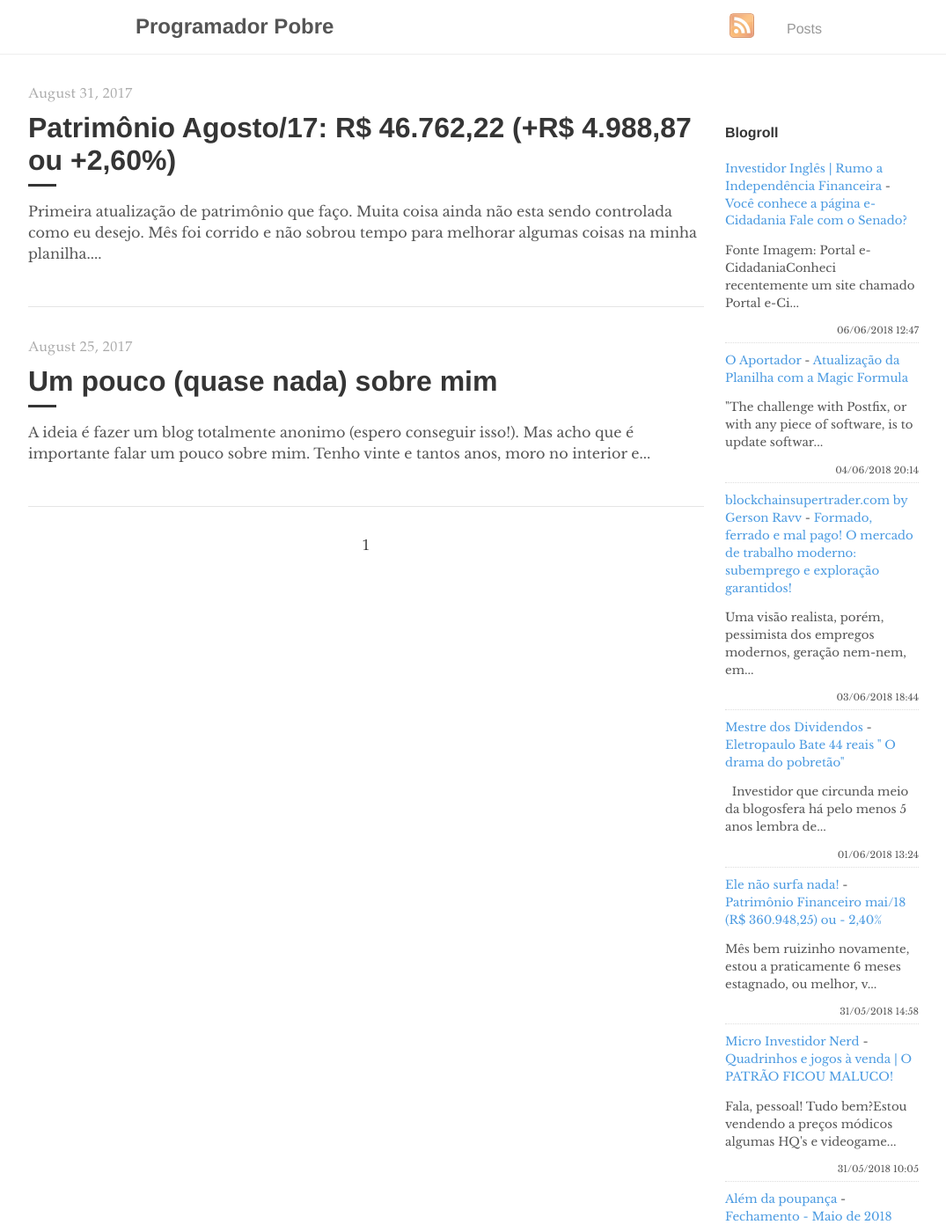
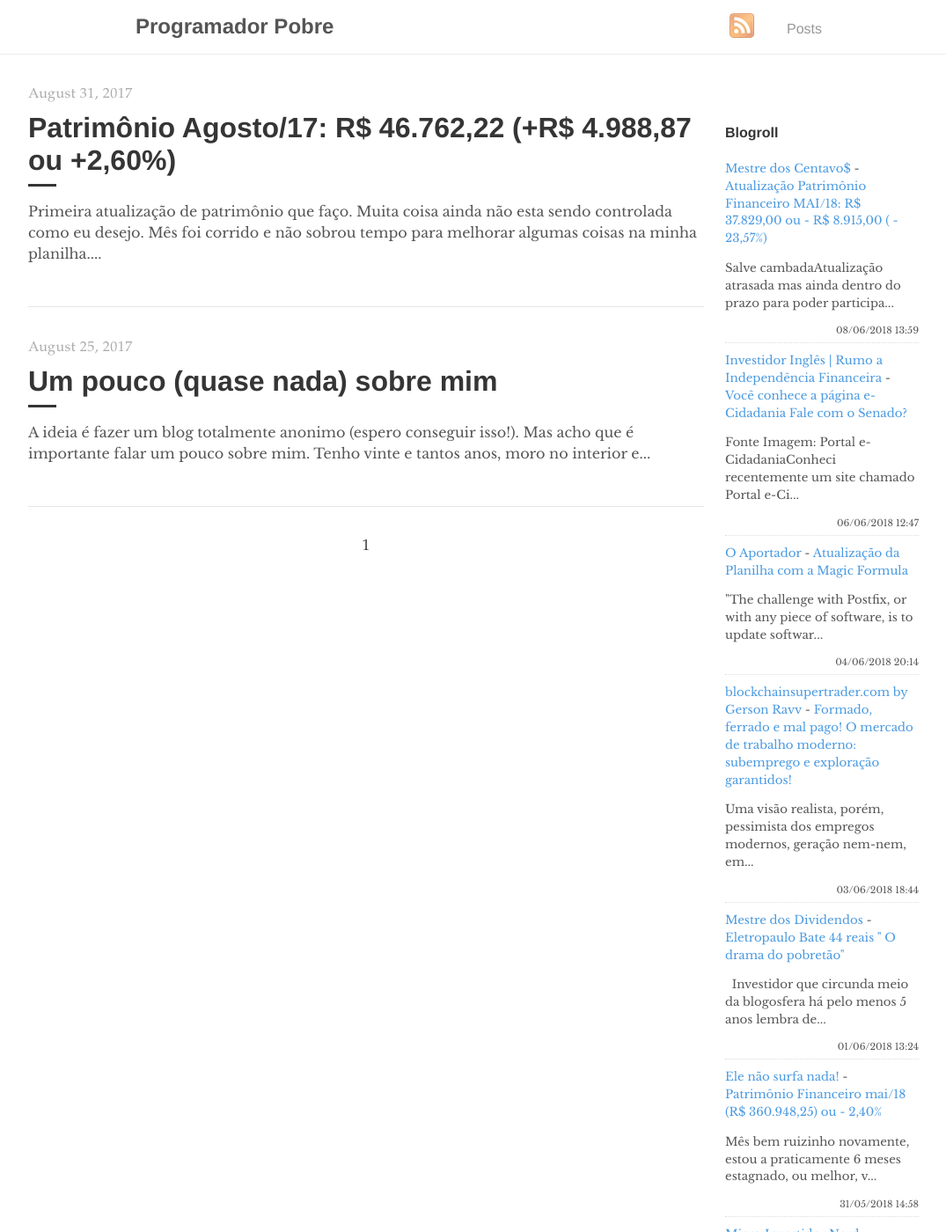
Before and after one commit to programadorpobre/programadorpobre.github.io, a Jekyll site: the page built from index.html, in a window 1280 px wide and 1400 px high. Shown: the whole window at 88% size, without its empty margins (96-1171 px from the left). Built offline with Jekyll 4.4.1, drawn with Linux system fonts in a browser that asks for light colours; the list of posts is cut into pages by our own code; comment, search, counter and statistics services are not loaded; some of the changed text lies outside the part shown.

Commit message:
[ci skip] travis #308

```diff
--- a/_includes/feed-entries.html
+++ b/_includes/feed-entries.html
@@ -1,3 +1,8 @@
+<div class="feed-entry">
+    <a class="feed-entry-site-name" href="https://mestredoscentavos.blogspot.com/">Mestre dos Centavo$</a> - <a class="feed-entry-title" href="https://mestredoscentavos.blogspot.com/2018/06/atualizacao-patrimonio-financeiro-mai18.html">Atualização Patrimônio Financeiro MAI/18: R$ 37.829,00 ou - R$ 8.915,00 ( - 23,57%)</a>
+    <p class="feed-entry-summary">Salve cambadaAtualização atrasada mas ainda dentro do prazo para poder participa...</p>
+    <time datetime="2018-06-08T13:59:00.000-07:00">08/06/2018 13:59</time>
+</div>
 <div class="feed-entry">
     <a class="feed-entry-site-name" href="https://www.investidoringles.com/">Investidor Inglês | Rumo a Independência Financeira</a> - <a class="feed-entry-title" href="https://www.investidoringles.com/2018/06/o-que-e-o-portal-e-cidadania.html">Você conhece a página e-Cidadania Fale com o Senado?</a>
     <p class="feed-entry-summary">Fonte Imagem: Portal e-CidadaniaConheci recentemente um site chamado Portal e-Ci...</p>
@@ -34,11 +39,6 @@
     <time datetime="2018-05-31T09:04:00.000-03:00">31/05/2018 09:04</time>
 </div>
 <div class="feed-entry">
-    <a class="feed-entry-site-name" href="https://mestredoscentavos.blogspot.com/">Mestre dos Centavo$</a> - <a class="feed-entry-title" href="https://mestredoscentavos.blogspot.com/2018/05/quando-o-caminho-para-independencia.html">Quando o caminho para a independência financeira se torna mais difícil</a>
-    <p class="feed-entry-summary">Saudações confradesNa maior parte do nosso tempo fazemos planos, projeções e con...</p>
-    <time datetime="2018-05-19T06:57:00.000-07:00">19/05/2018 06:57</time>
-</div>
-<div class="feed-entry">
     <a class="feed-entry-site-name" href="http://bonsdividendos.blogspot.com/">Dividendos</a> - <a class="feed-entry-title" href="http://bonsdividendos.blogspot.com/2017/12/dividendos-tiete-iii.html">Dividendos Tietê III</a>
     <p class="feed-entry-summary">Bom dia Pessoal,Recebi mais um comunicado que sempre gosto de compartilhar com v...</p>
     <time datetime="2017-12-12T02:15:00.001-08:00">12/12/2017 02:15</time>
```
